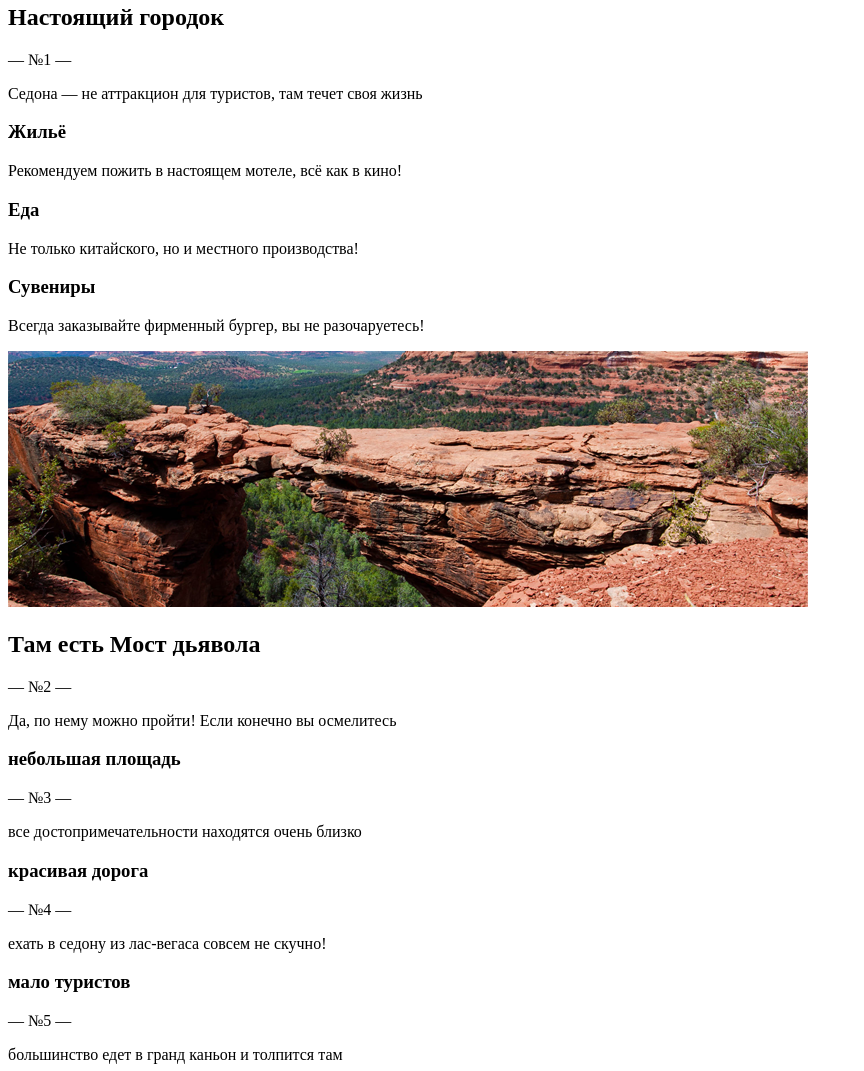
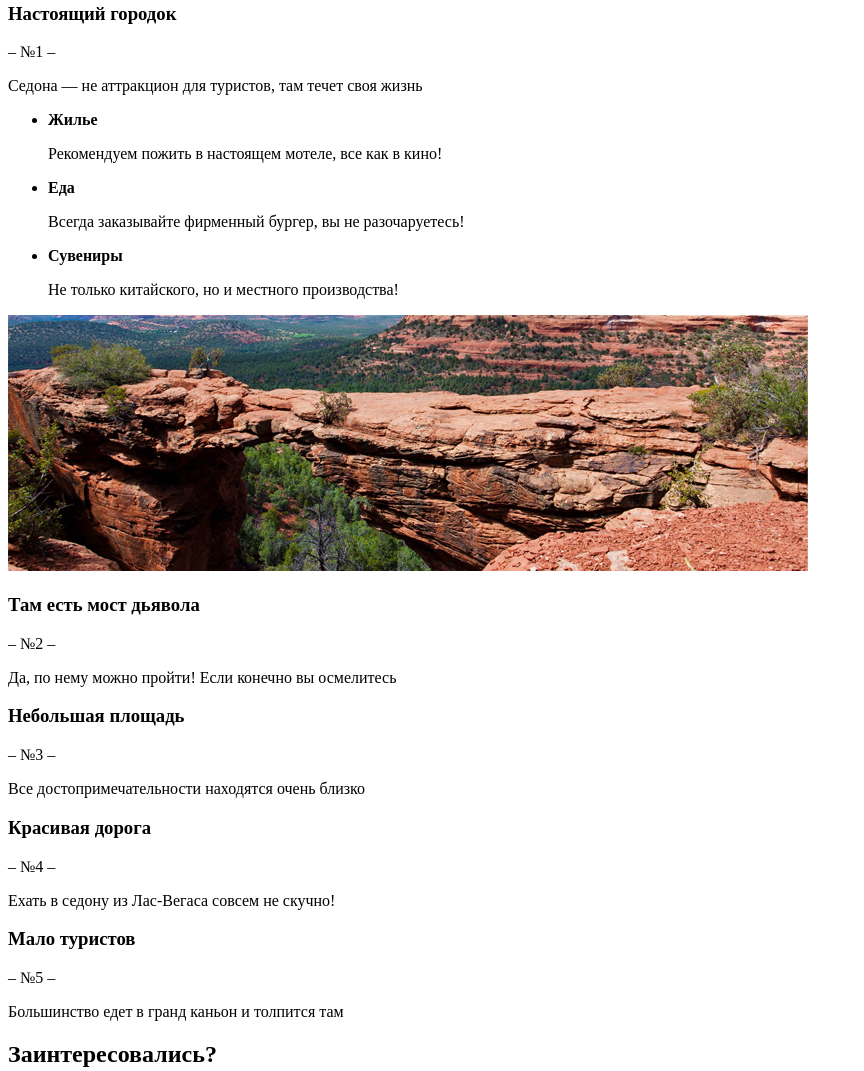
Before and after one commit to Achilles-1999/1524257-sedona-29, a plain HTML site: page index.html in a window 1280 px wide. Shown: the part 1118-2189 px from the top of the page, without its empty margins (0-864 px from the left). Drawn offline with Linux system fonts and the light colour scheme.

Commit message:
Основательно переделал "причины". Полностью форматировал код.
Вот как смог сделать. По другому просто не могу

```diff
--- a/index.html
+++ b/index.html
@@ -1,10 +1,12 @@
 <!DOCTYPE html>
 <html lang="ru">
+
 <head>
   <meta charset="UTF-8" />
   <meta name="viewport" content="width=device-width, initial-scale=1.0" />
   <title>Главная</title>
 </head>
+
 <body class="">
   <header class="">
     <nav class="header__nav">
@@ -39,60 +41,58 @@
       <p>Рассмотрим 5 причин, по которым седона круче, чем гранд каньон</p>
     </section>
 
-    <section class="reason">
-      <div class="">
-        <img src="img/image.png" />
-        <div class="reason-text">
-          <h2>Настоящий городок</h2>
-          <p>— №1 —</p>
-          <p>Седона &mdash; не аттракцион для туристов, там течет своя жизнь</p>
+    <div class="reasons-main">
+      <img src="img/image.png" alt="Вид на город Седона" class="image-one">
+      <div class="reasons-description">
+        <h3 class="reasons-title">Настоящий городок</h3>
+        <p class="reasons-number">&ndash; №1 &ndash;</p>
+        <p class="reasons-text">Седона — не аттракцион для&nbsp;туристов, там&nbsp;течет своя жизнь</p>
+      </div>
+
+      <ul class="advices">
+        <li class="advices-house">
+          <b class="advices-title">Жилье</b>
+          <p class="advices-text">Рекомендуем пожить в настоящем мотеле, все как в кино!</p>
+        </li>
+
+        <li class="advices-burger">
+          <b class="advices-title">Еда</b>
+          <p class="advices-text">Всегда заказывайте фирменный бургер, вы&nbsp;не разочаруетесь!</p>
+        </li>
+
+        <li class="advices-gift">
+          <b class="advices-title">Сувениры</b>
+          <p class="advices-text">Не только китайского, но и местного производства!</p>
+        </li>
+      </ul>
+
+      <div class="features-reverse">
+        <img src="img/image1.png" alt="">
+        <div class="features-description">
+          <h3 class="features-main">Там есть мост&nbsp;дьявола</h3>
+          <p class="features-number">&ndash; №2 &ndash;</p>
+          <p class="features-text">Да, по нему можно пройти! Если конечно вы осмелитесь</p>
+        </div>
+
+        <div class="features-additional">
+          <div class="features-additional-item">
+            <h3 class="features-title">Небольшая площадь</h3>
+            <p class="features-number">&ndash; №3 &ndash;</p>
+            <p class="features-text">Все достопримечательности находятся очень близко</p>
+          </div>
+
+          <div class="features-additional-item">
+            <h3 class="features-title">Красивая дорога</h3>
+            <p class="features-number">&ndash; №4 &ndash;</p>
+            <p class="features-text">Ехать в седону из Лас-Вегаса совсем не&nbsp;скучно!</p>
+          </div>
+
+          <div class="features-additional-item">
+            <h3 class="features-title">Мало туристов</h3>
+            <p class="features-number">&ndash; №5 &ndash;</p>
+            <p class="features-text">Большинство едет в гранд каньон и толпится там</p>
           </div>
         </div>
-
-      <div class="reason-header">
-        <div class="icon-housing">
-          <h3>Жильё</h3>
-          <p>Рекомендуем пожить в настоящем мотеле, всё как в кино!</p>
-        </div>
-        <div class="icon-food">
-          <h3>Еда</h3>
-          <p>Не только китайского, но и местного производства!</p>
-        </div>
-        <div class="icon-souvenir">
-          <h3>Сувениры</h3>
-          <p>Всегда заказывайте фирменный бургер, вы не разочаруетесь!</p>
-        </div>
-      </div>
-
-      <div class="">
-        <img src="img/image1.png" />
-        <div class="reason-text">
-          <h2>Там есть Мост дьявола</h2>
-          <p>— №2 —</p>
-          <p>Да, по нему можно пройти! Если конечно вы осмелитесь</p>
-        </div>
-      </div>
-
-      <div class="reason-footer">
-        <div class="reason-footer-s">
-          <h3>небольшая площадь</h3>
-          <p>— №3 —</p>
-          <p>все достопримечательности
-            находятся очень близко</p>
-          </div>
-        <div class="reason-footer-road">
-          <h3>красивая дорога</h3>
-          <p>— №4 —</p>
-          <p>ехать в седону из лас-вегаса совсем
-            не скучно!</p>
-          </div>
-        <div class="reason-footer-tourist">
-          <h3>мало туристов</h3>
-          <p>— №5 —</p>
-          <p>большинство едет в гранд каньон и толпится там</p>
-          </div>
-      </div>
-      </section>
 
         <section class="travel">
           <div class="text-preform">
@@ -149,4 +149,5 @@
 				</div>-->
   </footer>
 </body>
+
 </html>
```
Lines whose indentation alone changed are shown as unchanged.
